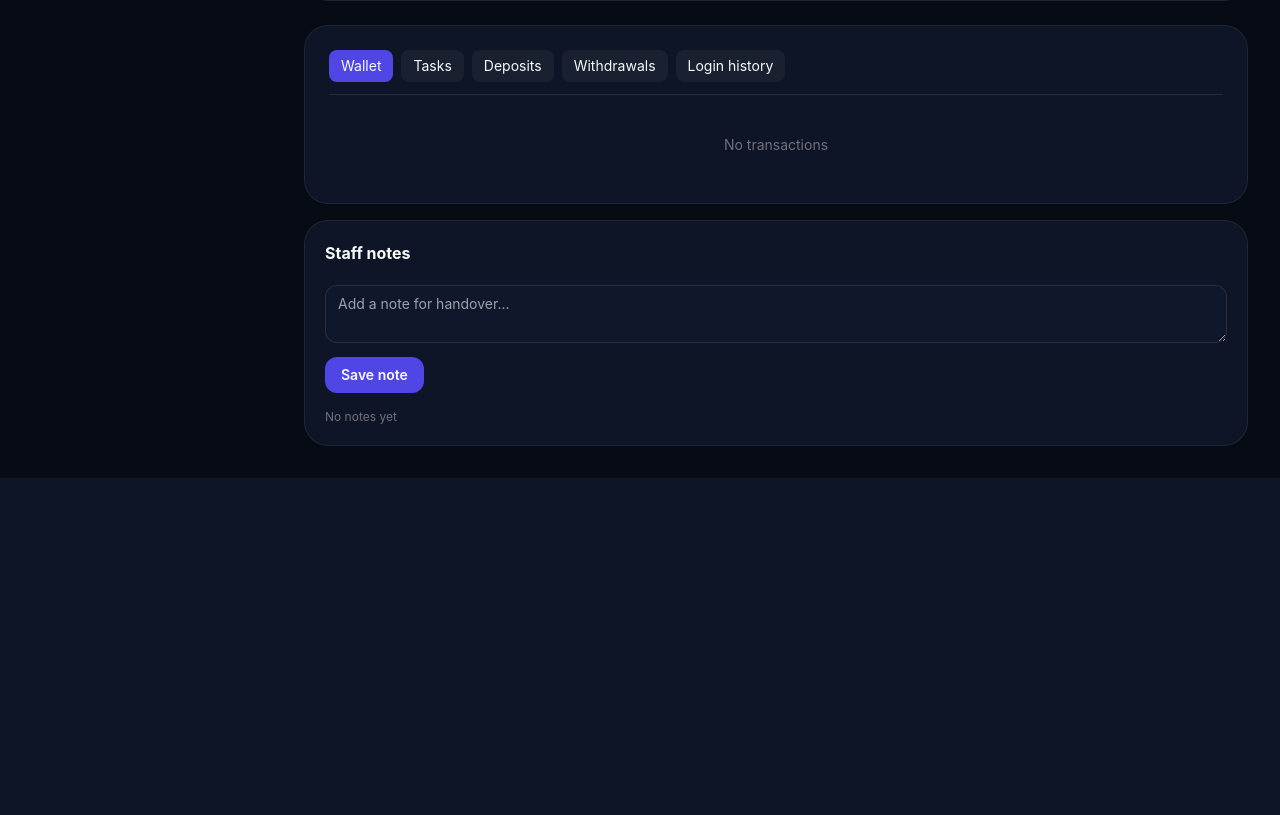
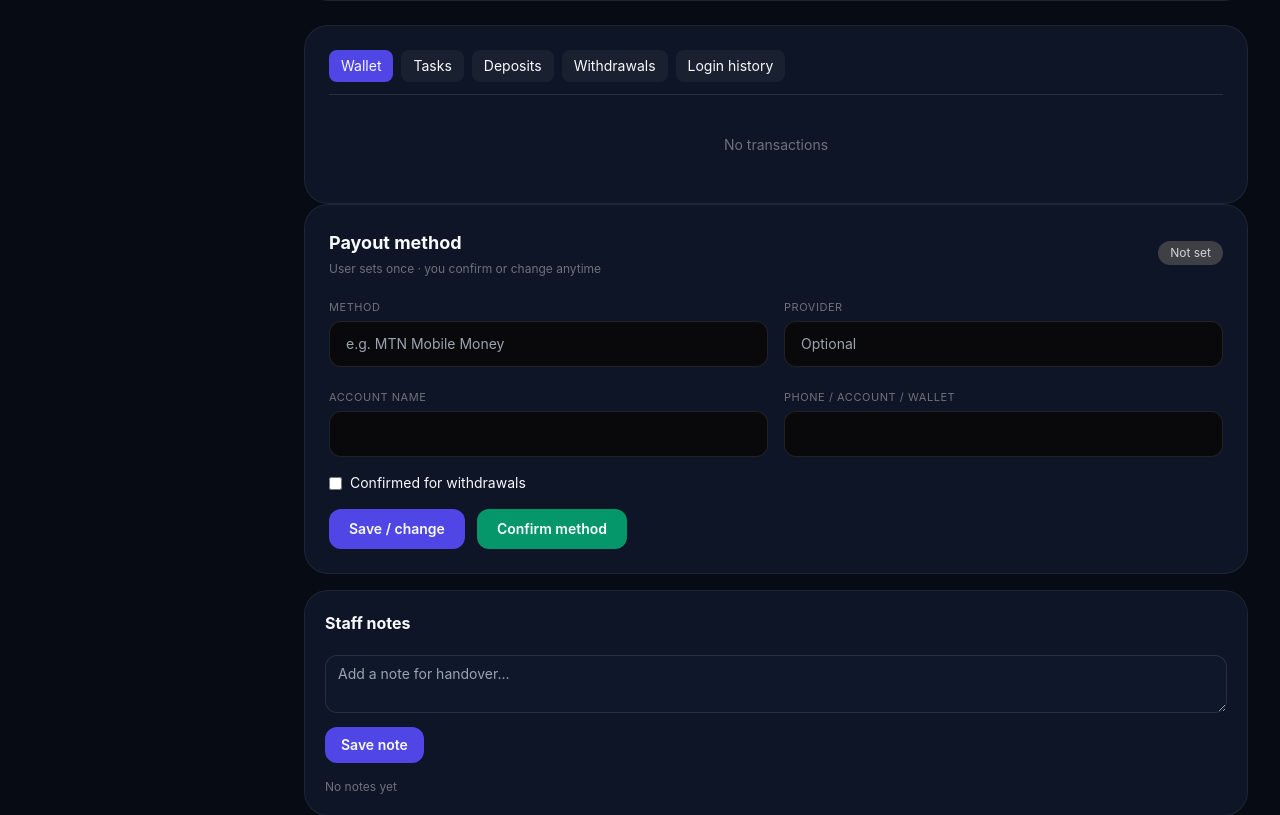
Before and after one commit to ombasi/taskmill, a Flask app: page /admin/users/1 in a window 1280 px wide. Shown: the part 837-1652 px from the top of the page. Before the commit the page ends 1315 px from the top, so only its background shows below. Run offline with Flask 3, Linux system fonts and the light colour scheme; a user stored in the database is signed in; data comes from the database, SQL or seed files in the repository; data that the repository does not hold is empty; some libraries are stand-ins or nearby versions.

Commit message:
Fix payout panel on admin user details

```diff
--- a/templates/admin/user_details.html
+++ b/templates/admin/user_details.html
@@ -1,25 +1,5 @@
 {% extends "admin/base.html" %}
-{% block title %}{{ user.username }}
-{# --- Payout method --- #}
-<div class="glass rounded-3xl p-6 mb-6">
-  <h3 class="font-bold text-lg mb-4">Payout method</h3>
-  <form method="POST" action="{{ url_for('admin.update_user_payout', user_id=user.id) }}" class="grid md:grid-cols-2 gap-4">
-    <input type="hidden" name="csrf_token" value="{{ csrf_token() if csrf_token is defined else '' }}">
-    <input name="payout_method" value="{{ user.payout_method or '' }}" placeholder="Method" class="rounded-xl bg-zinc-900 border border-zinc-700 px-4 py-3">
-    <input name="payout_provider" value="{{ user.payout_provider or '' }}" placeholder="Provider" class="rounded-xl bg-zinc-900 border border-zinc-700 px-4 py-3">
-    <input name="payout_account_name" value="{{ user.payout_account_name or '' }}" placeholder="Account name" class="rounded-xl bg-zinc-900 border border-zinc-700 px-4 py-3">
-    <input name="payout_account_number" value="{{ user.payout_account_number or '' }}" placeholder="Account / phone / wallet" class="rounded-xl bg-zinc-900 border border-zinc-700 px-4 py-3">
-    <label class="flex items-center gap-2 text-sm md:col-span-2">
-      <input type="checkbox" name="payout_confirmed" value="1" {% if user.payout_confirmed %}checked{% endif %}> Confirmed for withdrawals
-    </label>
-    <div class="md:col-span-2 flex flex-wrap gap-3">
-      <button type="submit" name="action" value="save" class="bg-indigo-600 px-5 py-2.5 rounded-xl font-semibold text-sm">Save / change</button>
-      <button type="submit" name="action" value="confirm" class="bg-emerald-600 px-5 py-2.5 rounded-xl font-semibold text-sm">Confirm method</button>
-    </div>
-  </form>
-</div>
-
-{% endblock %}
+{% block title %}{{ user.username }}{% endblock %}
 {% block page_title %}User · {{ user.username }}{% endblock %}
 {% block content %}
 
@@ -331,6 +311,87 @@ document.querySelectorAll('.tab-btn').forEach(function(btn){
 });
 </script>
 
+
+  {# ========== PAYOUT METHOD ========== #}
+  <div class="glass rounded-3xl p-6 space-y-4">
+    <div class="flex flex-wrap items-center justify-between gap-3">
+      <div>
+        <h3 class="text-lg font-bold">Payout method</h3>
+        <p class="text-xs text-zinc-500 mt-1">User sets once · you confirm or change anytime</p>
+      </div>
+      {% if user.payout_confirmed and user.payout_method %}
+      <span class="text-xs px-3 py-1 rounded-full bg-emerald-500/20 text-emerald-300 font-semibold">Confirmed</span>
+      {% elif user.payout_method %}
+      <span class="text-xs px-3 py-1 rounded-full bg-amber-500/20 text-amber-200 font-semibold">Pending confirmation</span>
+      {% else %}
+      <span class="text-xs px-3 py-1 rounded-full bg-zinc-700 text-zinc-300">Not set</span>
+      {% endif %}
+    </div>
+
+    {% if user.payout_method or user.payout_account_number %}
+    <div class="rounded-2xl border border-white/10 bg-black/25 p-4 text-sm space-y-1">
+      <p><span class="text-zinc-500">Method:</span> <strong>{{ user.payout_method or "—" }}</strong></p>
+      <p><span class="text-zinc-500">Provider:</span> {{ user.payout_provider or "—" }}</p>
+      <p><span class="text-zinc-500">Name:</span> {{ user.payout_account_name or "—" }}</p>
+      <p><span class="text-zinc-500">Account:</span> <span class="break-all">{{ user.payout_account_number or "—" }}</span></p>
+      {% if user.payout_set_at %}
+      <p class="text-[11px] text-zinc-500 mt-2">Submitted {{ user.payout_set_at.strftime('%d %b %Y %H:%M') }}</p>
+      {% endif %}
+    </div>
+    {% endif %}
+
+    <form method="POST" action="{{ url_for('admin.update_user_payout', user_id=user.id) }}" class="grid md:grid-cols-2 gap-4">
+      <input type="hidden" name="csrf_token" value="{{ csrf_token() if csrf_token is defined else '' }}">
+      <div>
+        <label class="text-[11px] text-zinc-500 uppercase tracking-wider">Method</label>
+        <input name="payout_method" value="{{ user.payout_method or '' }}" list="payout-presets"
+               placeholder="e.g. MTN Mobile Money"
+               class="w-full mt-1 rounded-xl bg-zinc-950 border border-white/10 px-4 py-3 text-sm">
+      </div>
+      <div>
+        <label class="text-[11px] text-zinc-500 uppercase tracking-wider">Provider</label>
+        <input name="payout_provider" value="{{ user.payout_provider or '' }}" placeholder="Optional"
+               class="w-full mt-1 rounded-xl bg-zinc-950 border border-white/10 px-4 py-3 text-sm">
+      </div>
+      <div>
+        <label class="text-[11px] text-zinc-500 uppercase tracking-wider">Account name</label>
+        <input name="payout_account_name" value="{{ user.payout_account_name or '' }}"
+               class="w-full mt-1 rounded-xl bg-zinc-950 border border-white/10 px-4 py-3 text-sm">
+      </div>
+      <div>
+        <label class="text-[11px] text-zinc-500 uppercase tracking-wider">Phone / account / wallet</label>
+        <input name="payout_account_number" value="{{ user.payout_account_number or '' }}"
+               class="w-full mt-1 rounded-xl bg-zinc-950 border border-white/10 px-4 py-3 text-sm">
+      </div>
+      <label class="flex items-center gap-2 text-sm md:col-span-2">
+        <input type="checkbox" name="payout_confirmed" value="1" {% if user.payout_confirmed %}checked{% endif %}
+               class="rounded border-white/20">
+        Confirmed for withdrawals
+      </label>
+      <div class="md:col-span-2 flex flex-wrap gap-3">
+        <button type="submit" name="action" value="save"
+                class="rounded-xl bg-indigo-600 hover:bg-indigo-500 px-5 py-2.5 font-semibold text-sm">
+          Save / change
+        </button>
+        <button type="submit" name="action" value="confirm"
+                class="rounded-xl bg-emerald-600 hover:bg-emerald-500 px-5 py-2.5 font-semibold text-sm">
+          Confirm method
+        </button>
+      </div>
+      <datalist id="payout-presets">
+        <option value="MTN Mobile Money">
+        <option value="Airtel Money">
+        <option value="M-Pesa">
+        <option value="Bank Transfer">
+        <option value="USDT (TRC20)">
+        <option value="USDT (ERC20)">
+        <option value="Bitcoin (BTC)">
+        <option value="Ethereum (ETH)">
+      </datalist>
+    </form>
+  </div>
+
+
   <div class="glass rounded-3xl p-5 mt-4">
     <h3 class="font-bold mb-3">Staff notes</h3>
     <form method="POST" action="{{ url_for('admin.add_user_note', user_id=user.id) }}" class="space-y-2 mb-4">
```
